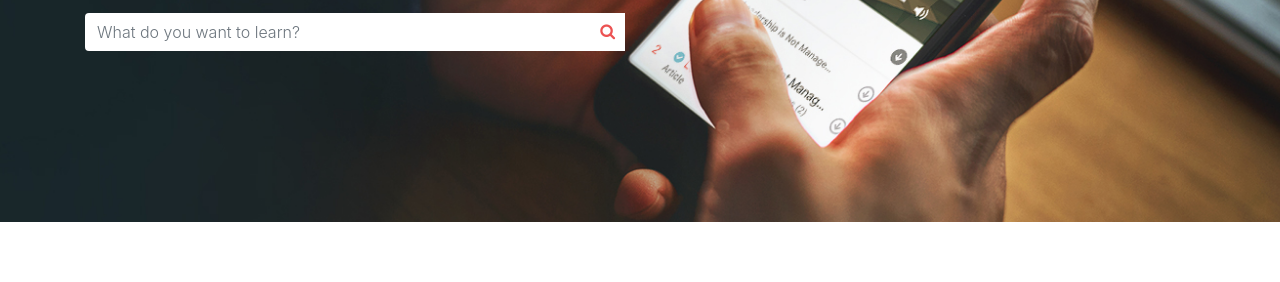
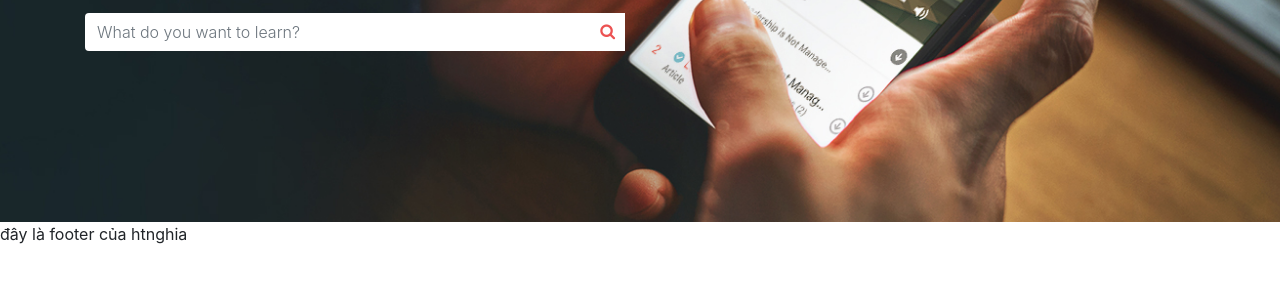
Before and after one commit to HuynhTrungNghia1995/HuynhTrungNghia_Udemy, a plain HTML site: page index.html in a window 1280 px wide. Shown: the part 386-668 px from the top of the page. Drawn offline with nearby package versions, Linux system fonts and the light colour scheme.

Commit message:
implement footer htnghia

```diff
--- a/index.html
+++ b/index.html
@@ -92,6 +92,7 @@
         </div>
       </div>
     </section>
+    <footer>đây là footer của htnghia</footer>
     <script
       src="https://code.jquery.com/jquery-3.3.1.slim.min.js"
       integrity="sha384-q8i/X+965DzO0rT7abK41JStQIAqVgRVzpbzo5smXKp4YfRvH+8abtTE1Pi6jizo"
```
